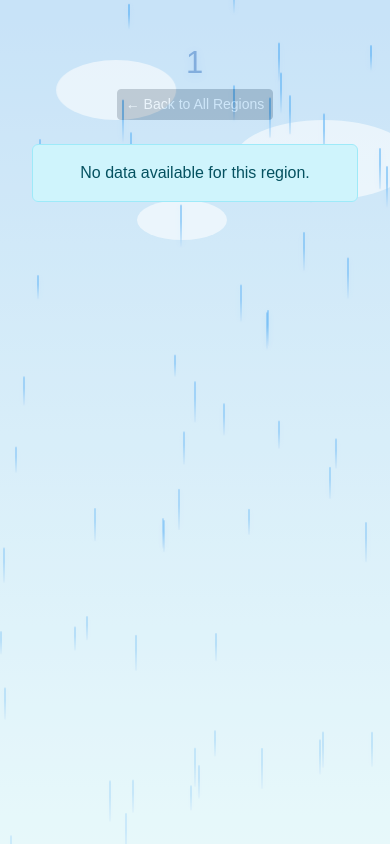
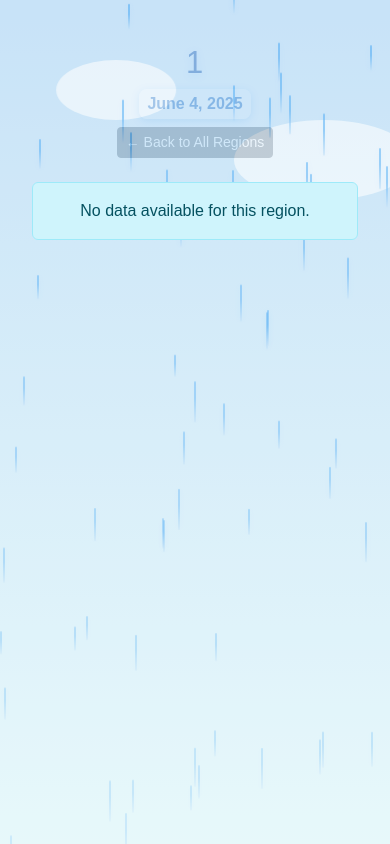
Before and after one commit to tuls13/FCP-Nation, a Flask app: page /category/1 in a window 390 px wide. Run offline with Flask 3, Linux system fonts and the light colour scheme; data that the repository does not hold is empty; some libraries are stand-ins or nearby versions.

Commit message:
Update category.html

```diff
--- a/templates/category.html
+++ b/templates/category.html
@@ -95,6 +95,43 @@
       animation: rain-fall 1.1s linear infinite;
       box-shadow: 0 0 6px 0 #2196f322;
     }
+    .card {
+      border-radius: 12px;
+      box-shadow: 0 2px 8px #b3d8f6;
+    }
+    .card-body {
+      padding: 1rem 1.25rem;
+    }
+    .card-title {
+      font-size: 1.25rem;
+      font-weight: 600;
+      color: #0d47a1;
+    }
+    @media (max-width: 991.98px) {
+      .col-lg-6 {
+        flex: 0 0 100%;
+        max-width: 100%;
+      }
+    }
+    @media (max-width: 575.98px) {
+      h1 {
+        font-size: 1.3rem;
+      }
+      .date-highlight {
+        font-size: 1rem;
+        padding: 3px 8px;
+      }
+      .card-body {
+        padding: 0.75rem;
+      }
+      .card-title {
+        font-size: 1.1rem;
+      }
+      .info-box {
+        max-width: 100%;
+        font-size: 0.95rem;
+      }
+    }
   </style>
 </head>
 <body>
@@ -107,6 +144,9 @@
 
   <div class="container my-4">
     <h1 class="display-5 text-center mb-2">{{ category }}</h1>
+    <div class="mb-2 text-center">
+      <span class="date-highlight" id="gmt6-date"></span>
+    </div>
     <div class="mb-4 text-center">
       <a href="{{ url_for('index') }}" class="btn btn-secondary btn-sm">&larr; Back to All Regions</a>
     </div>
@@ -134,6 +174,10 @@
       rainBg.appendChild(drop);
     }
 
+    function sanitizeId(name) {
+      return name.replace(/\W/g, '_').replace(/_+/g, '_');
+    }
+
     // Plot rendering
     const stationData = JSON.parse(document.getElementById('station-data')?.textContent || '{}');
     if (Object.keys(stationData).length) {
@@ -146,12 +190,14 @@
 
         const cardBody = document.createElement('div');
         cardBody.className = 'card-body';
-        cardBody.innerHTML = `
-          <h5 class="card-title">${name}</h5>
-          ${info.river ? `<div class="text-muted" style="font-size:0.95rem; margin-bottom:8px;">River: ${info.river}</div>` : ''}
-          ${info.danger_level ? `<p class="card-text text-warning">Danger Level: ${info.danger_level} m</p>` : ''}
-          <div id="plot-${name.replace(/\W/g, '_')}"></div>
-        `;
+
+        const plotId = `plot-${sanitizeId(name)}`;
+
+        cardBody.innerHTML =
+          `<h5 class="card-title">${name}</h5>
+          ${info.river ? `<div class="text-muted" style="font-size:0.95rem;">River: ${info.river}</div>` : ''}
+          ${info.danger_level !== null && info.danger_level !== undefined ? `<p class="text-danger fw-bold">Danger Level: ${info.danger_level.toFixed(2)} m</p>` : '<p class="text-muted">Danger Level: Not Available</p>'}
+          <div id="${plotId}" style="height:350px;"></div>`;
 
         card.appendChild(cardBody);
         col.appendChild(card);
@@ -161,65 +207,74 @@
           const dates = info.data.map(d => d.date);
           const levels = info.data.map(d => d.water_level);
 
-          // Prepare filled area y-values (water level above danger level, else danger level)
-          const fillY = levels.map(lvl => lvl > info.danger_level ? lvl : info.danger_level);
+          const dangerLevel = info.danger_level;
 
           const traces = [
             {
               x: dates,
               y: levels,
+              type: 'scatter',
               mode: 'lines+markers',
               name: 'Water Level',
-              marker: { color: '#0d6efd' },
               line: { color: '#0d6efd', shape: 'spline' },
-              hovertemplate: '%{x}<br>Water Level: %{y} m<extra></extra>'
-            },
-            {
-              x: dates.concat(dates.slice().reverse()),
-              y: fillY.concat(Array(dates.length).fill(info.danger_level)),
-              fill: 'toself',
-              fillcolor: 'rgba(255, 165, 0, 0.2)',  // light orange, low opacity
-              line: { width: 0 },
-              hoverinfo: 'skip',
-              showlegend: false,
-              type: 'scatter',
-              name: 'Above Danger Level Area'
+              marker: { color: '#0d6efd', size: 6 },
+              hovertemplate: '<b>Date:</b> %{x}<br><b>Water Level:</b> %{y:.2f} m<extra></extra>'
             }
           ];
 
-          if (info.danger_level !== null) {
+          if (dangerLevel !== null && dangerLevel !== undefined) {
+            // Danger level constant line
             traces.push({
               x: dates,
-              y: Array(dates.length).fill(info.danger_level),
+              y: Array(dates.length).fill(dangerLevel),
+              type: 'scatter',
               mode: 'lines',
               name: 'Danger Level',
-              line: { color: 'orange', dash: 'dash' }
+              line: { color: 'orange', dash: 'dash', width: 2 },
+              hovertemplate: '<b>Danger Level:</b> %{y:.2f} m<extra></extra>'
+            });
+
+            // Fill area above danger level
+            const fillY = levels.map(y => (y > dangerLevel ? y : dangerLevel));
+
+            traces.push({
+              x: dates,
+              y: fillY,
+              type: 'scatter',
+              mode: 'lines',
+              name: 'Above Danger Level',
+              line: { color: 'rgba(255,165,0,0)' },  // invisible line
+              fill: 'tonexty',
+              fillcolor: 'rgba(255,165,0,0.3)', // light orange fill with transparency
+              hoverinfo: 'skip'
             });
           }
 
-          const shortDates = dates.map(dateStr => {
-            const d = new Date(dateStr);
-            const day = d.getDate().toString().padStart(2, '0');
-            const month = d.toLocaleString('en-US', { month: 'short' });
-            return `${day} ${month}`;
+          Plotly.newPlot(plotId, traces, {
+            margin: { t: 20, b: 40, l: 50, r: 20 },
+            yaxis: { title: 'Water Level (m)', automargin: true, tickformat: ".2f" },
+            xaxis: { title: 'Date', automargin: true },
+            legend: {
+                orientation: "h",
+                yanchor: "bottom",
+                y: 1.02,
+                xanchor: "right",
+                x: 1
+            },
+            responsive: true
           });
-
-          Plotly.newPlot(`plot-${name.replace(/\W/g, '_')}`, traces, {
-            title: '',
-            xaxis: { title: 'Date', tickvals: dates, ticktext: shortDates },
-            yaxis: { title: 'Water Level (m)' },
-            height: 350,
-            margin: { t: 20, r: 20, b: 40, l: 50 }
-          }, {
-            responsive: true,
-            displaylogo: false,
-            toImageButtonOptions: { format: 'png', filename: `water_level_${name.replace(/\W/g, '_')}` }
-          });
-        } else {
-          cardBody.innerHTML += `<p class="text-danger">No data available for ${name}.</p>`;
         }
       }
     }
+
+    // Show current date in GMT+6 (Bangladesh Standard Time)
+    function getGMT6DateString() {
+      const now = new Date();
+      // Get UTC time in ms, then add 6 hours in ms
+      const gmt6 = new Date(now.getTime() + (6 * 60 - now.getTimezoneOffset()) * 60000);
+      return gmt6.toLocaleDateString('en-US', { year: 'numeric', month: 'long', day: 'numeric' });
+    }
+    document.getElementById('gmt6-date').textContent = getGMT6DateString();
   </script>
   <script src="https://cdn.jsdelivr.net/npm/bootstrap@5.3.2/dist/js/bootstrap.bundle.min.js"></script>
 </body>
```
